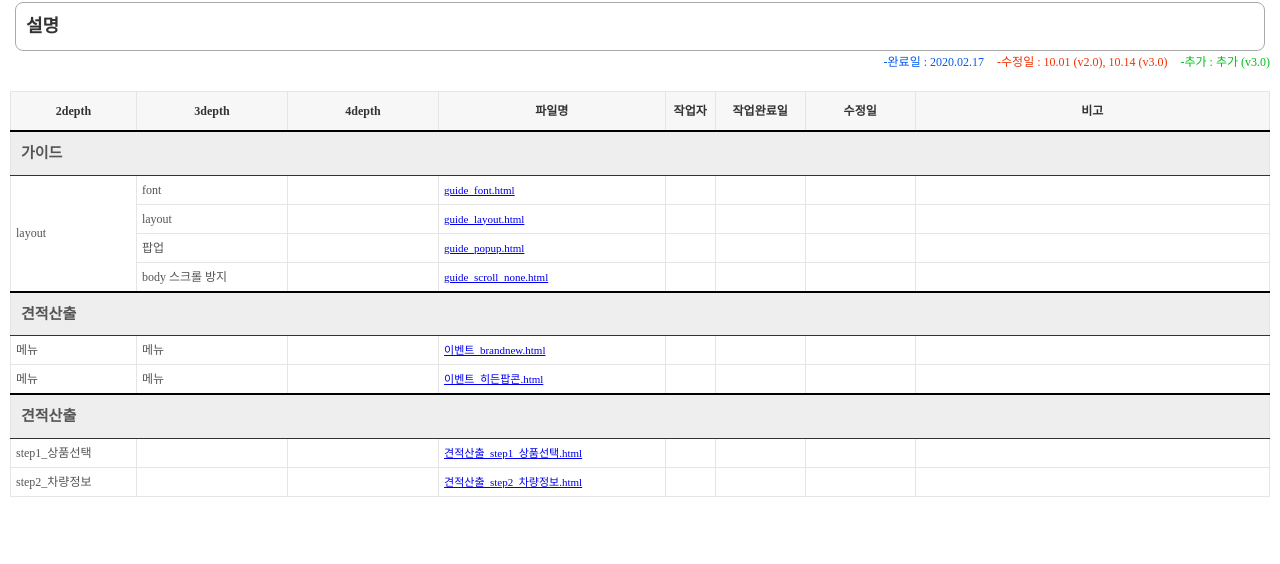
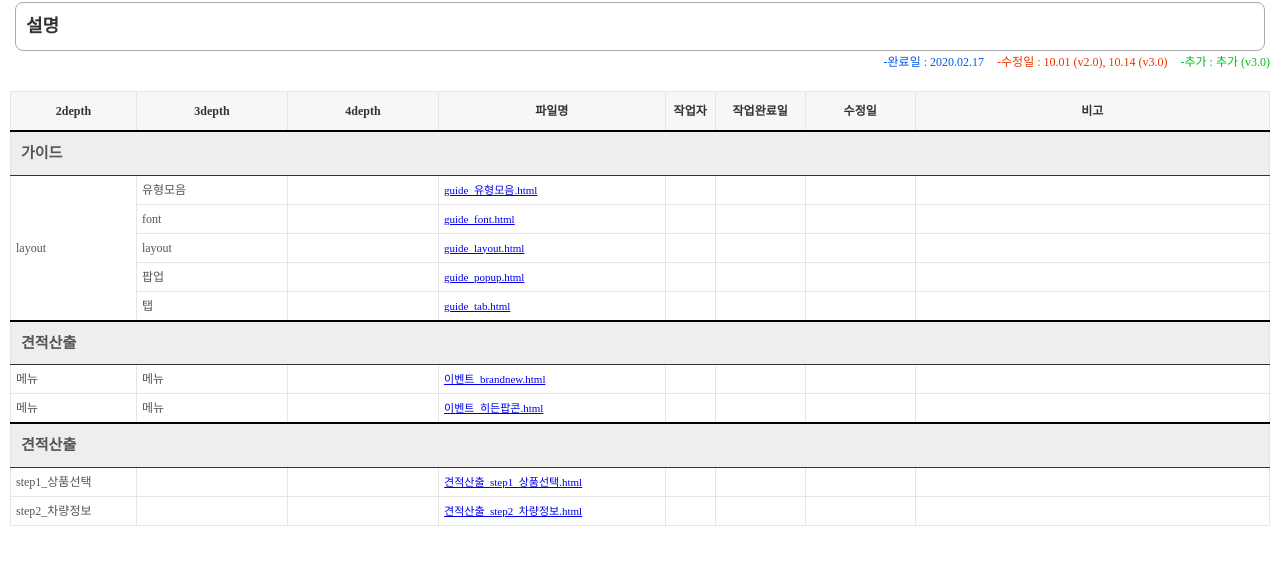
Before and after one commit to eflame/kbcha, a website: page index.html in a window 1280 px wide. Shown: the part 76-640 px from the top of the page. Drawn offline with Linux system fonts and the light colour scheme.

Commit message:
index 수정

```diff
--- a/index.html
+++ b/index.html
@@ -79,7 +79,16 @@
 					<td colspan="8" class="line">가이드</td>
 				</tr>
 				<tr>
-					<td rowspan="4">layout</td>
+					<td rowspan="5">layout</td>
+					<td>유형모음</td>
+					<td></td>
+					<td><a href="html/guide/guide_유형모음.html" target="_blank">guide_유형모음.html</a></td>
+					<td class="t_center "></td>
+					<td class="t_center "></td>
+					<td class="t_center "></td>
+					<td></td>
+				</tr>
+				<tr>
 					<td>font</td>
 					<td></td>
 					<td><a href="html/guide/guide_font.html" target="_blank">guide_font.html</a></td>
@@ -107,9 +116,9 @@
 					<td></td>
 				</tr>
 				<tr>
-					<td>body 스크롤 방지</td>
+					<td>탭</td>
 					<td></td>
-					<td><a href="html/guide/guide_scroll_none.html" target="_blank">guide_scroll_none.html</a></td>
+					<td><a href="html/guide/guide_tab.html" target="_blank">guide_tab.html</a></td>
 					<td class="t_center "></td>
 					<td class="t_center "></td>
 					<td class="t_center "></td>
```
